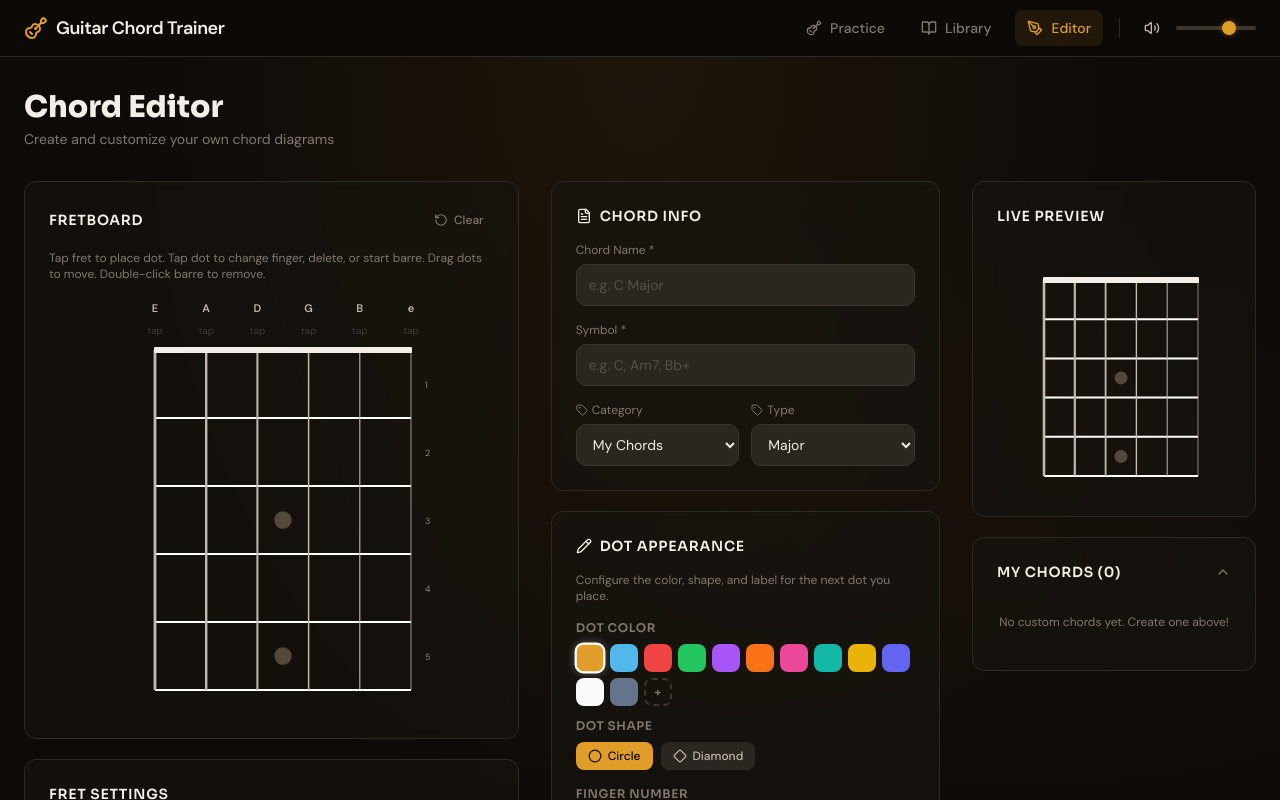
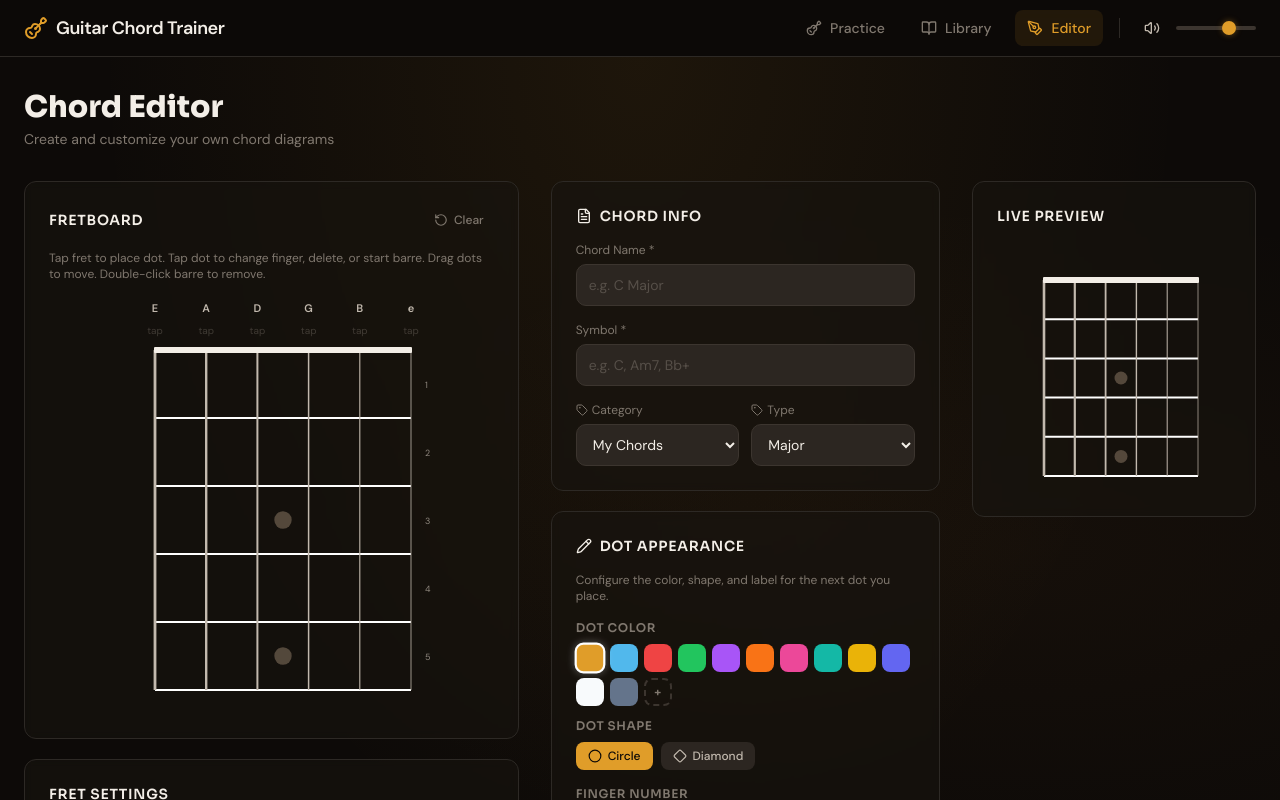
Before and after one commit to randysoller/FretMaster, a React (Vite) app: page /editor in a window 1280 px wide. Shown: the top 800 px of the page. Built offline with nearby package versions, Linux system fonts and the light colour scheme.

Commit message:
Remove My Chords section from Chord Editor

```diff
--- a/src/pages/ChordEditor.tsx
+++ b/src/pages/ChordEditor.tsx
@@ -6,7 +6,7 @@ import ColorShapePicker from '@/components/features/ColorShapePicker';
 import { CHORD_TYPE_LABELS, CATEGORY_LABELS } from '@/types/chord';
 import type { ChordType, ChordCategory } from '@/types/chord';
 import {
-  Plus, Save, Trash2, Edit3, RotateCcw, ChevronDown, ChevronUp,
+  Plus, Save, Trash2, RotateCcw,
   Minus, FileText, Pencil, Tag,
 } from 'lucide-react';
 import { toast } from 'sonner';
@@ -22,17 +22,16 @@ const EDITABLE_CATEGORIES: ChordCategory[] = ['open', 'barre', 'movable', 'custo
 
 export default function ChordEditor() {
   const {
-    customChords, currentChord, selectedColor, selectedShape,
+    currentChord, selectedColor, selectedShape,
     selectedFinger, customLabel, isEditing,
     setSelectedColor, setSelectedShape, setSelectedFinger,
     setCustomLabel, setName, setSymbol, setBaseFret, setNumFrets,
     setChordType, setChordCategory,
-    saveChord, deleteChord, editChord, newChord, clearFretboard,
+    saveChord, newChord, clearFretboard,
     deleteFromLibrary,
   } = useCustomChordStore();
   const navigate = useNavigate();
 
-  const [showSaved, setShowSaved] = useState(true);
   const [showDeleteConfirm, setShowDeleteConfirm] = useState(false);
 
   const canSave = currentChord.name.trim() !== '' && currentChord.symbol.trim() !== '' && currentChord.markers.length > 0;
@@ -402,61 +401,7 @@ export default function ChordEditor() {
                 </div>
               </div>
 
-              {/* Saved Chords */}
-              <div className="rounded-xl border border-[hsl(var(--border-subtle))] bg-[hsl(var(--bg-elevated)/0.6)] backdrop-blur-sm p-4 sm:p-6">
-                <button
-                  onClick={() => setShowSaved(!showSaved)}
-                  className="w-full flex items-center justify-between"
-                >
-                  <h2 className="font-display text-sm font-semibold text-[hsl(var(--text-default))] uppercase tracking-wider">
-                    My Chords ({customChords.length})
-                  </h2>
-                  {showSaved ? <ChevronUp className="size-4 text-[hsl(var(--text-muted))]" /> : <ChevronDown className="size-4 text-[hsl(var(--text-muted))]" />}
-                </button>
 
-                {showSaved && (
-                  <div className="mt-4 space-y-3">
-                    {customChords.length === 0 ? (
-                      <p className="text-xs font-body text-[hsl(var(--text-muted))] text-center py-4">
-                        No custom chords yet. Create one above!
-                      </p>
-                    ) : (
-                      customChords.map((chord) => (
-                        <div
-                          key={chord.id}
-                          className="rounded-lg border border-[hsl(var(--border-subtle))] bg-[hsl(var(--bg-base)/0.4)] p-3 flex items-center gap-3"
-                        >
-                          <CustomChordDiagram chord={chord} size="sm" />
-                          <div className="flex-1 min-w-0">
-                            <p className="font-display text-sm font-bold text-[hsl(var(--text-default))] truncate">
-                              {chord.symbol}
-                            </p>
-                            <p className="font-body text-[10px] text-[hsl(var(--text-muted))] truncate">
-                              {chord.name}
-                            </p>
-                          </div>
-                          <div className="flex gap-1">
-                            <button
-                              onClick={() => editChord(chord.id)}
-                              className="size-7 rounded-md flex items-center justify-center text-[hsl(var(--text-muted))] hover:text-[hsl(var(--color-primary))] hover:bg-[hsl(var(--color-primary)/0.08)] transition-colors"
-                              title="Edit"
-                            >
-                              <Edit3 className="size-3.5" />
-                            </button>
-                            <button
-                              onClick={() => deleteChord(chord.id)}
-                              className="size-7 rounded-md flex items-center justify-center text-[hsl(var(--text-muted))] hover:text-[hsl(var(--semantic-error))] hover:bg-[hsl(var(--semantic-error)/0.08)] transition-colors"
-                              title="Delete"
-                            >
-                              <Trash2 className="size-3.5" />
-                            </button>
-                          </div>
-                        </div>
-                      ))
-                    )}
-                  </div>
-                )}
-              </div>
             </div>
           </div>
         </div>
```
